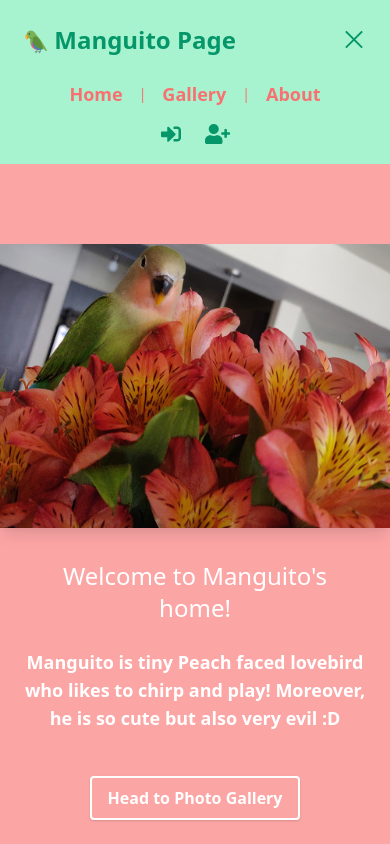
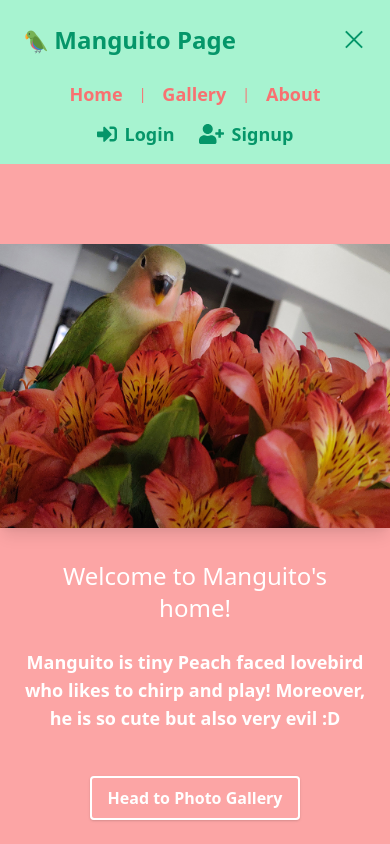
Before and after one commit to bobbykim89/manguito-page, a React (Create React App) app in the folder client/: page / in a window 390 px wide. Both pictures are taken after a click on the button 354 px from the left and 40 px from the top of the page. Shown: the top 844 px of the page. Built offline with nearby package versions, Linux system fonts and the light colour scheme; the HTML template or start-up script is replaced by a standard one.

Commit message:
changed login and signup links on navbar

```diff
--- a/client/src/components/layout/Navbar.js
+++ b/client/src/components/layout/Navbar.js
@@ -60,9 +60,7 @@ const Navbar = ({ title, home, gallery, about, signup }) => {
         className='inline-block text-green-600 align-middle text-xl mx-3 hover:text-white transition ease-in duration-150'
       >
         <FontAwesomeIcon icon={faSignInAlt} />
-        <span className='hidden md:inline ml-2 text-lg font-semibold'>
-          Login
-        </span>
+        <span className='ml-2 text-lg font-semibold'>Login</span>
       </Link>
       <Link
         to='/signup'
@@ -70,9 +68,7 @@ const Navbar = ({ title, home, gallery, about, signup }) => {
         className='inline-block text-green-600 align-middle text-xl mx-3 hover:text-white transition ease-in duration-150'
       >
         <FontAwesomeIcon icon={faUserPlus} />
-        <span className='hidden md:inline ml-2 text-lg font-semibold'>
-          Signup
-        </span>
+        <span className='ml-2 text-lg font-semibold'>Signup</span>
       </Link>
     </Fragment>
   );
```
